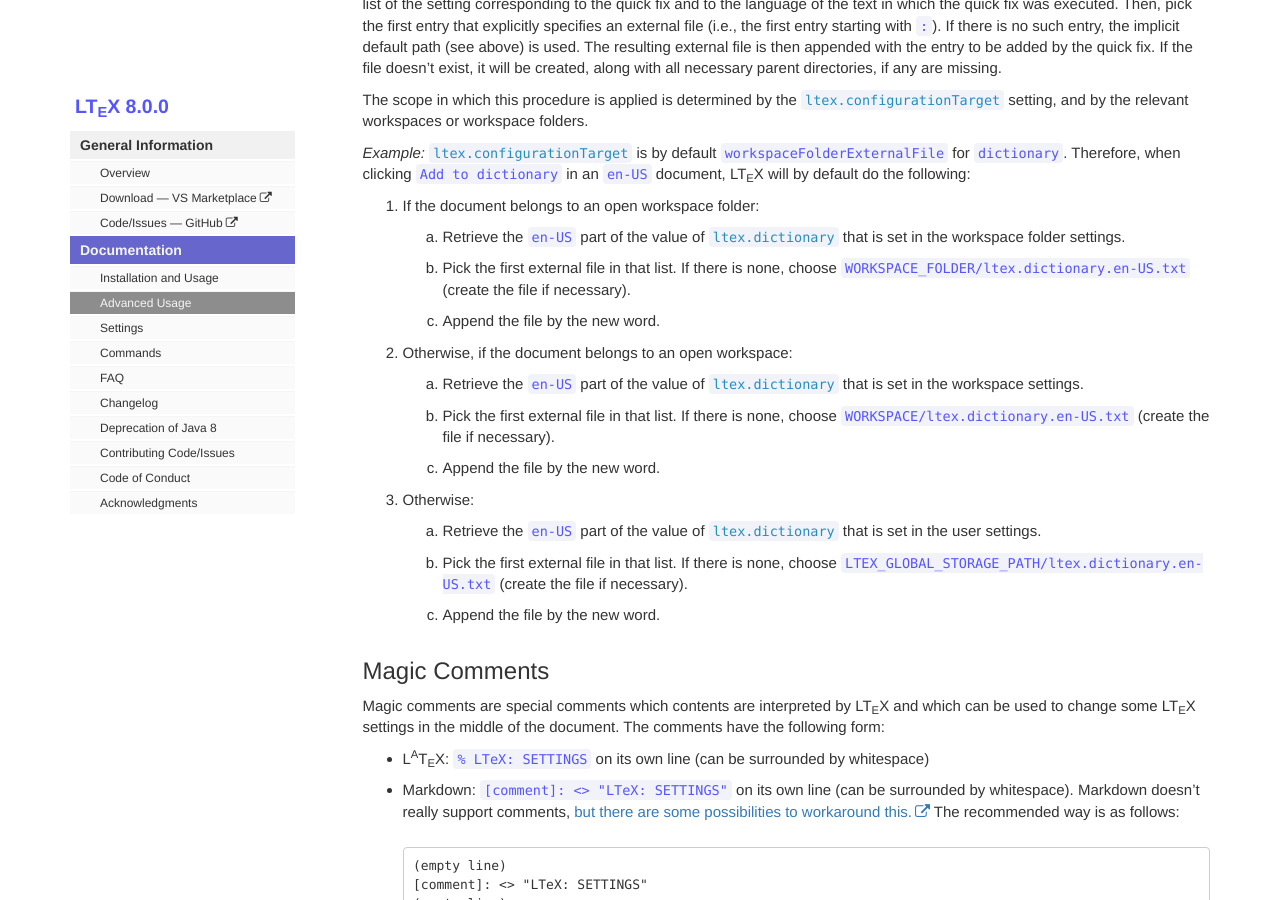
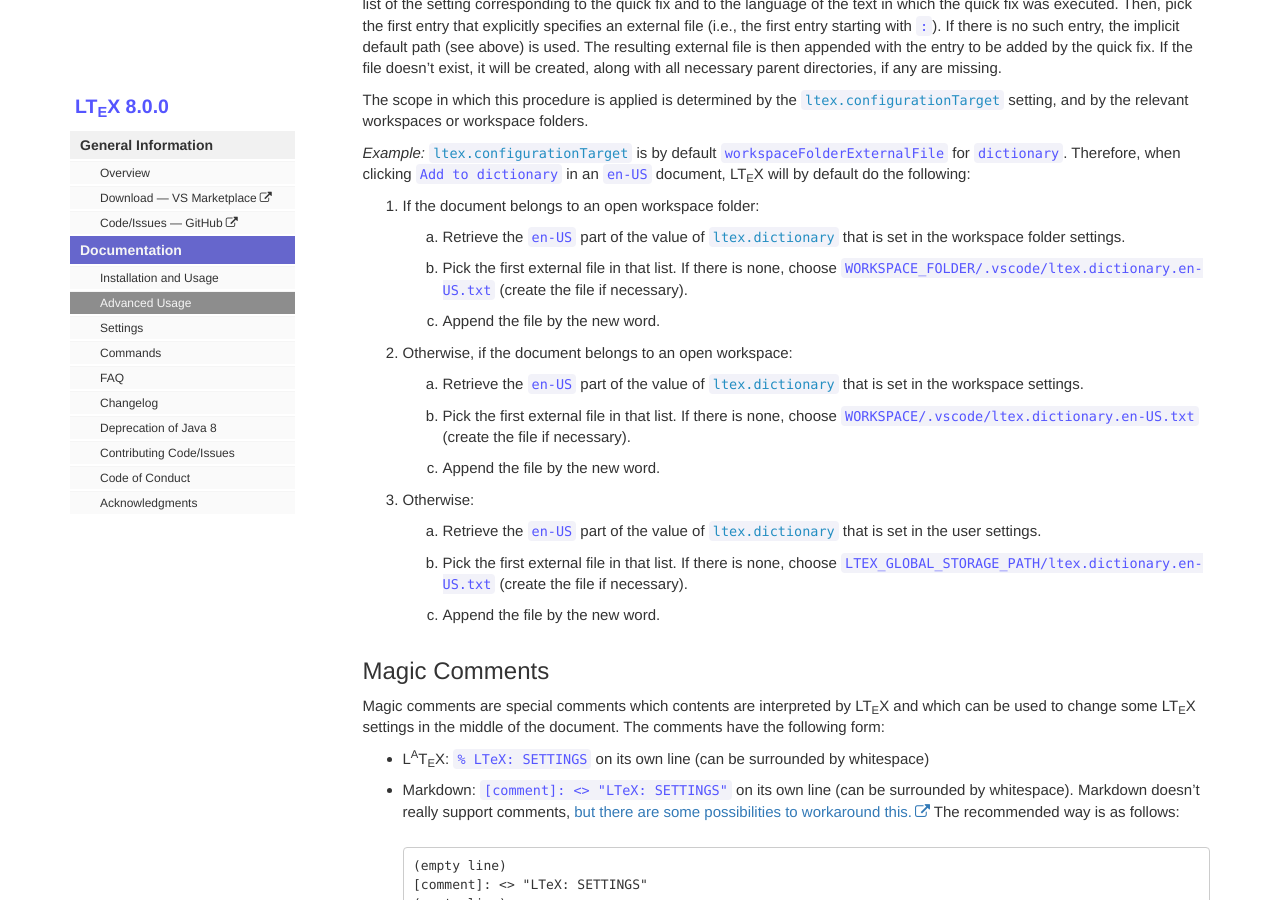
Before and after one commit to valentjn/vscode-ltex, a Jekyll site: the page built from pages/docs/advanced-usage.md, in a window 1280 px wide and 900 px high, scrolled down 1917 px. Built offline with Jekyll 4.4.1, drawn with Linux system fonts in a browser that asks for light colours.

Commit message:
Fix missing .vscode in example

```diff
--- a/pages/docs/advanced-usage.md
+++ b/pages/docs/advanced-usage.md
@@ -72,11 +72,11 @@ The scope in which this procedure is applied is determined by the [`ltex.configu
 
 1. If the document belongs to an open workspace folder:
    1. Retrieve the `en-US` part of the value of [`ltex.dictionary`](settings.html#ltexdictionary) that is set in the workspace folder settings.
-   2. Pick the first external file in that list. If there is none, choose `WORKSPACE_FOLDER/ltex.dictionary.en-US.txt` (create the file if necessary).
+   2. Pick the first external file in that list. If there is none, choose `WORKSPACE_FOLDER/.vscode/ltex.dictionary.en-US.txt` (create the file if necessary).
    3. Append the file by the new word.
 2. Otherwise, if the document belongs to an open workspace:
    1. Retrieve the `en-US` part of the value of [`ltex.dictionary`](settings.html#ltexdictionary) that is set in the workspace settings.
-   2. Pick the first external file in that list. If there is none, choose `WORKSPACE/ltex.dictionary.en-US.txt` (create the file if necessary).
+   2. Pick the first external file in that list. If there is none, choose `WORKSPACE/.vscode/ltex.dictionary.en-US.txt` (create the file if necessary).
    3. Append the file by the new word.
 3. Otherwise:
    1. Retrieve the `en-US` part of the value of [`ltex.dictionary`](settings.html#ltexdictionary) that is set in the user settings.
```
